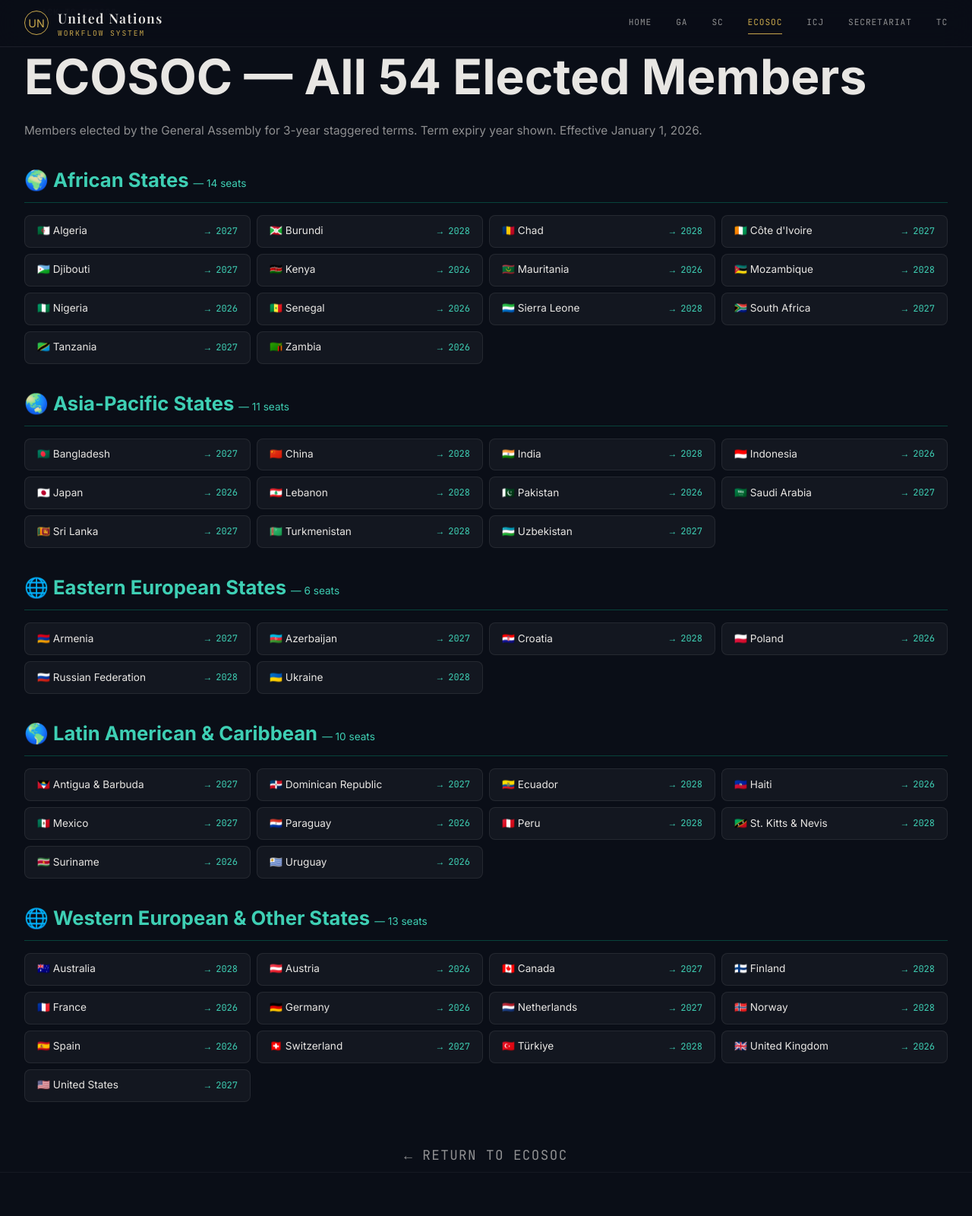
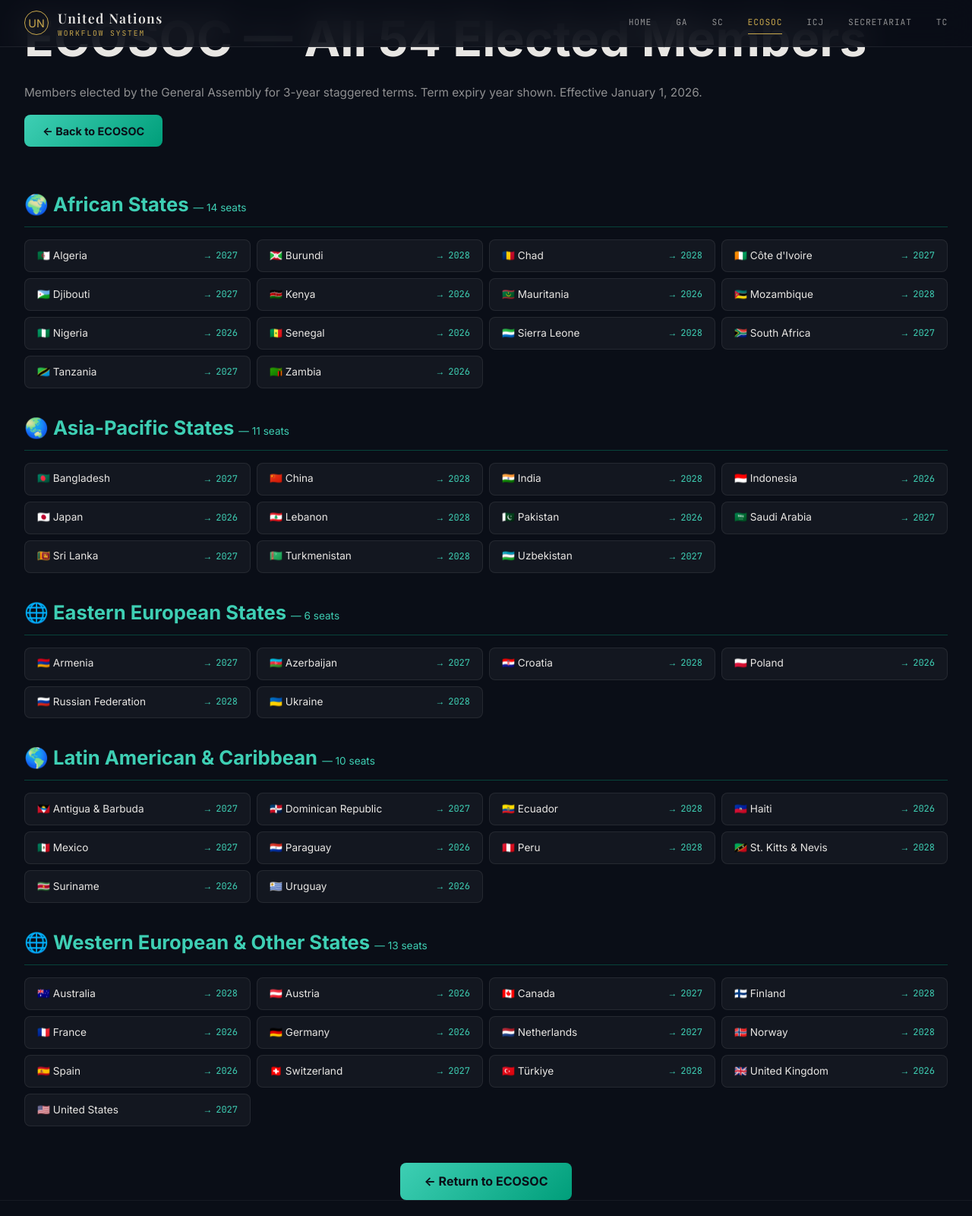
Before and after one commit to lobezno16/UN-Workflow, a website: page frontend/lists/ecosoc-members.html in a window 1280 px wide. Shown: the top 1600 px of the page at 76% size. Drawn offline with nearby package versions, Linux system fonts and the light colour scheme; a web font is replaced by a local one.

Commit message:
fix: replace overlapping back-links with proper styled buttons on list pages

```diff
--- a/frontend/lists/ecosoc-members.html
+++ b/frontend/lists/ecosoc-members.html
@@ -36,9 +36,9 @@
 
   <section style="padding: calc(var(--nav-height) + 2rem) 0 var(--space-lg);">
     <div class="container">
-      <a href="../organs/ecosoc.html" class="back-link">← Back to ECOSOC</a>
-      <h1 style="font-size: var(--fs-h1); margin: 1rem 0 0.5rem;">ECOSOC — All 54 Elected Members</h1>
-      <p class="t-secondary" style="margin-bottom: 2rem;">Members elected by the General Assembly for 3-year staggered terms. Term expiry year shown. Effective January 1, 2026.</p>
+      <h1 style="font-size: var(--fs-h1); margin: 0 0 0.5rem;">ECOSOC — All 54 Elected Members</h1>
+      <p class="t-secondary" style="margin-bottom: 1rem;">Members elected by the General Assembly for 3-year staggered terms. Term expiry year shown. Effective January 1, 2026.</p>
+      <a href="../organs/ecosoc.html" style="display: inline-block; padding: 0.6rem 1.5rem; background: linear-gradient(135deg, var(--color-teal), #009e7a); color: #0a0e17; font-weight: 700; border-radius: 8px; text-decoration: none; font-size: 0.9rem; margin-bottom: 1.5rem; transition: transform 0.2s, box-shadow 0.2s;" onmouseover="this.style.transform='translateY(-2px)';this.style.boxShadow='0 6px 20px rgba(0,188,140,0.3)'" onmouseout="this.style.transform='none';this.style.boxShadow='none'">← Back to ECOSOC</a>
 
       <h2 class="region-header">🌍 African States <span>— 14 seats</span></h2>
       <div class="member-grid">
@@ -115,7 +115,7 @@
       </div>
 
       <div style="text-align: center; margin-top: 3rem;">
-        <a href="../organs/ecosoc.html" class="back-link" style="font-size: 1.1rem;">← Return to ECOSOC</a>
+        <a href="../organs/ecosoc.html" style="display: inline-block; padding: 0.75rem 2rem; background: linear-gradient(135deg, var(--color-teal), #009e7a); color: #0a0e17; font-weight: 700; border-radius: 8px; text-decoration: none; font-size: 1rem; transition: transform 0.2s, box-shadow 0.2s;" onmouseover="this.style.transform='translateY(-2px)';this.style.boxShadow='0 6px 20px rgba(0,188,140,0.3)'" onmouseout="this.style.transform='none';this.style.boxShadow='none'">← Return to ECOSOC</a>
       </div>
     </div>
   </section>
```
Also changed, not shown: frontend/lists/ga-members.html (+4 -4 lines).
